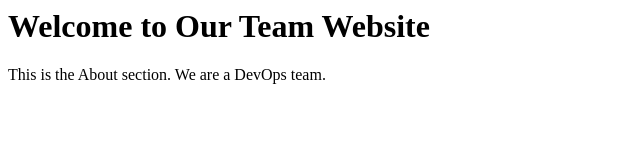
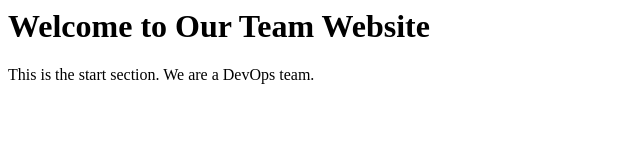
Before and after one commit to Shabnam79/Helloworld-html, a plain HTML site: page index.html in a window 1280 px wide. Shown: the full height of the page, 0-640 px from the left. Drawn offline with Linux system fonts and the light colour scheme.

```diff
--- a/index.html
+++ b/index.html
@@ -1,3 +1,3 @@
 <!-- index.html -->
 <h1>Welcome to Our Team Website</h1>
-<p>This is the About section. We are a DevOps team.</p>
+<p>This is the start section. We are a DevOps team.</p>
```
